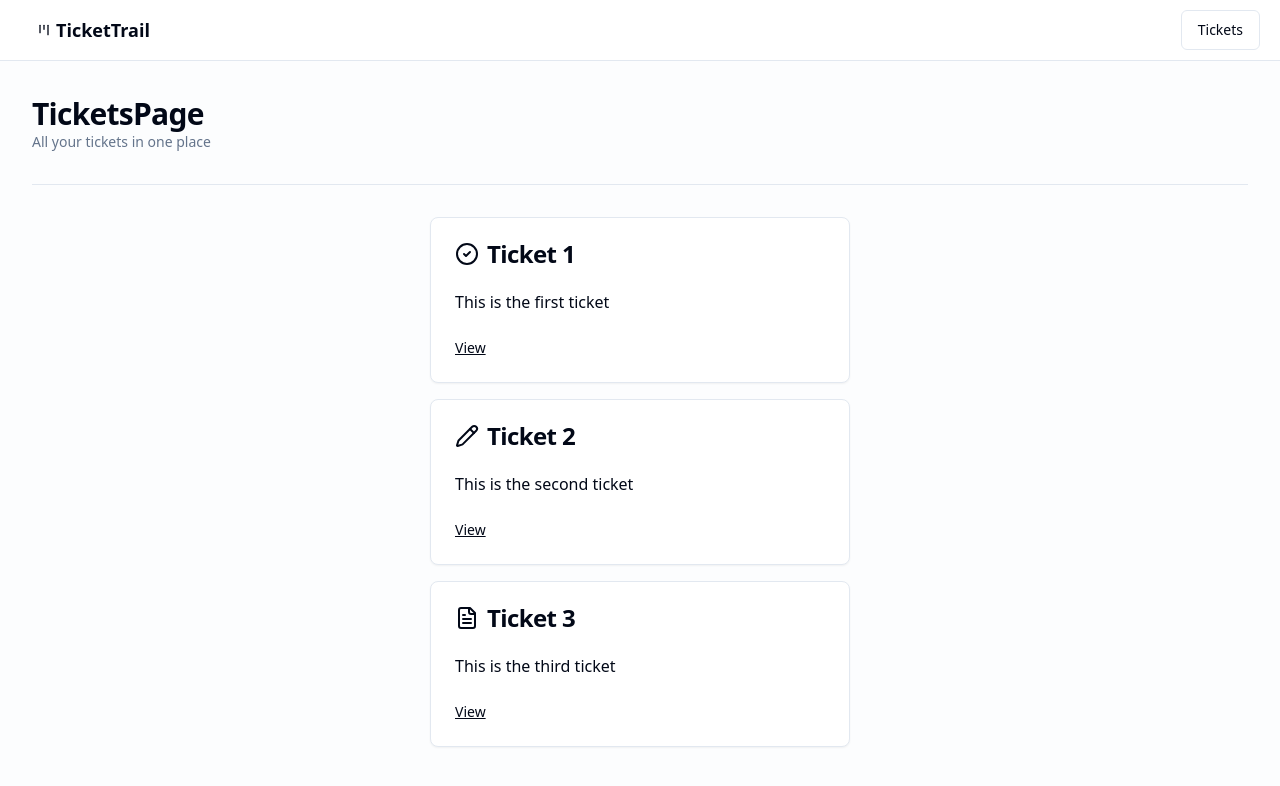
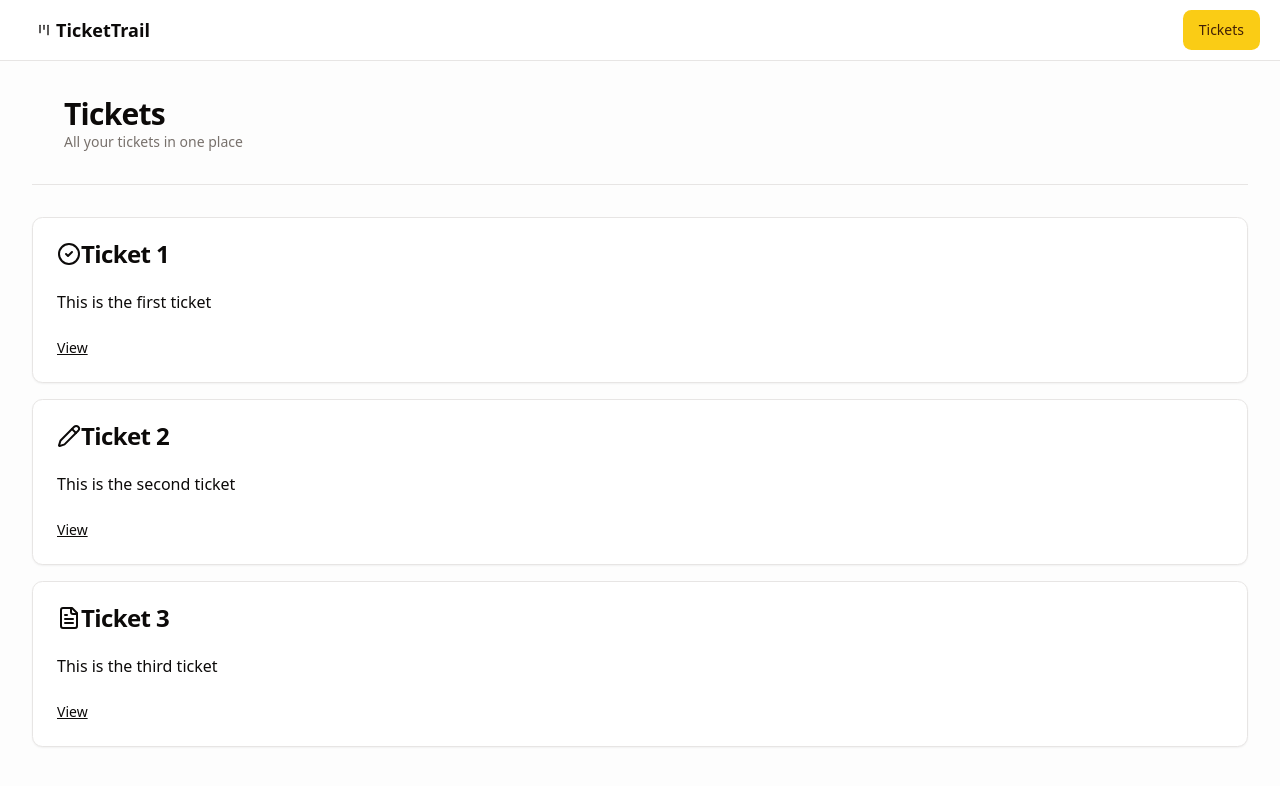
Before and after one commit to thewongdev/ticket-system-fullstack, a Next.js app: page /tickets in a window 1280 px wide. Shown: the top 786 px of the page. Built offline with nearby package versions, Linux system fonts and the light colour scheme.

Commit message:
feat: refactor layout and styling, add header and placeholder components

```diff
--- a/src/app/globals.css
+++ b/src/app/globals.css
@@ -2,114 +2,62 @@
 @tailwind components;
 @tailwind utilities;
 
-
-
 @layer base {
   :root {
+    --background: 0 0% 100%;
+    --foreground: 20 14.3% 4.1%;
+    --card: 0 0% 100%;
+    --card-foreground: 20 14.3% 4.1%;
+    --popover: 0 0% 100%;
+    --popover-foreground: 20 14.3% 4.1%;
+    --primary: 47.9 95.8% 53.1%;
+    --primary-foreground: 26 83.3% 14.1%;
+    --secondary: 60 4.8% 95.9%;
+    --secondary-foreground: 24 9.8% 10%;
+    --muted: 60 4.8% 95.9%;
+    --muted-foreground: 25 5.3% 44.7%;
+    --accent: 60 4.8% 95.9%;
+    --accent-foreground: 24 9.8% 10%;
+    --destructive: 0 84.2% 60.2%;
+    --destructive-foreground: 60 9.1% 97.8%;
+    --border: 20 5.9% 90%;
+    --input: 20 5.9% 90%;
+    --ring: 20 14.3% 4.1%;
+    --radius: 0.65rem;
+    --chart-1: 12 76% 61%;
+    --chart-2: 173 58% 39%;
+    --chart-3: 197 37% 24%;
+    --chart-4: 43 74% 66%;
+    --chart-5: 27 87% 67%;
+  }
 
-    --background: 0 0% 100%;
-
-    --foreground: 222.2 84% 4.9%;
-
-    --card: 0 0% 100%;
-
-    --card-foreground: 222.2 84% 4.9%;
-
-    --popover: 0 0% 100%;
-
-    --popover-foreground: 222.2 84% 4.9%;
-
-    --primary: 222.2 47.4% 11.2%;
-
-    --primary-foreground: 210 40% 98%;
-
-    --secondary: 210 40% 96.1%;
-
-    --secondary-foreground: 222.2 47.4% 11.2%;
-
-    --muted: 210 40% 96.1%;
-
-    --muted-foreground: 215.4 16.3% 46.9%;
-
-    --accent: 210 40% 96.1%;
-
-    --accent-foreground: 222.2 47.4% 11.2%;
-
-    --destructive: 0 84.2% 60.2%;
-
-    --destructive-foreground: 210 40% 98%;
-
-    --border: 214.3 31.8% 91.4%;
-
-    --input: 214.3 31.8% 91.4%;
-
-    --ring: 222.2 84% 4.9%;
-
-    --chart-1: 12 76% 61%;
-
-    --chart-2: 173 58% 39%;
-
-    --chart-3: 197 37% 24%;
-
-    --chart-4: 43 74% 66%;
-
-    --chart-5: 27 87% 67%;
-
-    --radius: 0.5rem
-  }
   .dark {
-
-    --background: 222.2 84% 4.9%;
-
-    --foreground: 210 40% 98%;
-
-    --card: 222.2 84% 4.9%;
-
-    --card-foreground: 210 40% 98%;
-
-    --popover: 222.2 84% 4.9%;
-
-    --popover-foreground: 210 40% 98%;
-
-    --primary: 210 40% 98%;
-
-    --primary-foreground: 222.2 47.4% 11.2%;
-
-    --secondary: 217.2 32.6% 17.5%;
-
-    --secondary-foreground: 210 40% 98%;
-
-    --muted: 217.2 32.6% 17.5%;
-
-    --muted-foreground: 215 20.2% 65.1%;
-
-    --accent: 217.2 32.6% 17.5%;
-
-    --accent-foreground: 210 40% 98%;
-
+    --background: 20 14.3% 4.1%;
+    --foreground: 60 9.1% 97.8%;
+    --card: 20 14.3% 4.1%;
+    --card-foreground: 60 9.1% 97.8%;
+    --popover: 20 14.3% 4.1%;
+    --popover-foreground: 60 9.1% 97.8%;
+    --primary: 47.9 95.8% 53.1%;
+    --primary-foreground: 26 83.3% 14.1%;
+    --secondary: 12 6.5% 15.1%;
+    --secondary-foreground: 60 9.1% 97.8%;
+    --muted: 12 6.5% 15.1%;
+    --muted-foreground: 24 5.4% 63.9%;
+    --accent: 12 6.5% 15.1%;
+    --accent-foreground: 60 9.1% 97.8%;
     --destructive: 0 62.8% 30.6%;
-
-    --destructive-foreground: 210 40% 98%;
-
-    --border: 217.2 32.6% 17.5%;
-
-    --input: 217.2 32.6% 17.5%;
-
-    --ring: 212.7 26.8% 83.9%;
-
+    --destructive-foreground: 60 9.1% 97.8%;
+    --border: 12 6.5% 15.1%;
+    --input: 12 6.5% 15.1%;
+    --ring: 35.5 91.7% 32.9%;
     --chart-1: 220 70% 50%;
-
     --chart-2: 160 60% 45%;
-
     --chart-3: 30 80% 55%;
-
     --chart-4: 280 65% 60%;
-
-    --chart-5: 340 75% 55%
+    --chart-5: 340 75% 55%;
   }
 }
-
-
 
 @layer base {
   * {
--- a/src/app/layout.tsx
+++ b/src/app/layout.tsx
@@ -1,10 +1,7 @@
 import "./globals.css";
-import { LucideKanban } from "lucide-react";
 import type { Metadata } from "next";
 import { Geist, Geist_Mono } from "next/font/google";
-import Link from "next/link";
-import { buttonVariants } from "@/components/ui/button";
-import { homePath, ticketsPath } from "@/paths";
+import { Header } from "@/components/header";
 
 const geistSans = Geist({
   variable: "--font-geist-sans",
@@ -31,33 +28,8 @@ export default function RootLayout({
       <body
         className={`${geistSans.variable} ${geistMono.variable} antialiased`}
       >
-        <nav
-          className=" animate-header-from-top
-        supports-backdrop-blur:bg-background/60
-        fixed left-0 right-0 top-0 z-20
-        border-b bg-background/95 backdrop-blur
-        w-full flex py-2.5 px-5 justify-between"
-        >
-          <div>
-            <Link
-              href={homePath()}
-              className={buttonVariants({ variant: "ghost" })}
-            >
-              <LucideKanban />
-              <h1 className="ml-[-4px] text-lg font-semibold">
-                TicketTrail
-              </h1>
-            </Link>
-          </div>
-          <div>
-            <Link
-              href={ticketsPath()}
-              className={buttonVariants({ variant: "outline" })}
-            >
-              Tickets
-            </Link>
-          </div>
-        </nav>
+        <Header />
+
         <main
           className="
           min-h-screen flex-1
--- a/src/app/page.tsx
+++ b/src/app/page.tsx
@@ -1,17 +1,14 @@
 import Link from "next/link";
+import { Heading } from "@/components/heading";
 import { ticketsPath } from "@/paths";
 
 const HomePage = () => {
   return (
     <div className="flex flex-1 flex-col gap-y-8">
-      <div>
-        <h2 className="text-3xl font-bold tracking-tight">
-          Home Page!!
-        </h2>
-        <p className="text-sm text-muted-foreground">
-          Your home place to start
-        </p>
-      </div>
+      <Heading
+        title="Home"
+        description="Your home place to start"
+      />
 
       <div className="flex-1 flex flex-col items-center">
         <Link
--- a/src/app/tickets/[ticketId]/page.tsx
+++ b/src/app/tickets/[ticketId]/page.tsx
@@ -1,4 +1,8 @@
+import Link from "next/link";
+import { Placeholder } from "@/components/placeholder";
+import { Button } from "@/components/ui/button";
 import { initialTickets } from "@/data";
+import { ticketsPath } from "@/paths";
 
 type TicketPageProps = {
   params: Promise<{
@@ -14,7 +18,19 @@ const TicketPage = async ({ params }: TicketPageProps) => {
   );
 
   if (!ticket) {
-    return <div>Ticket Not Found</div>;
+    return (
+      <Placeholder
+        label="Ticket Not Found"
+        button={
+          <Button
+            asChild
+            variant="outline"
+          >
+            <Link href={ticketsPath()}>Back to Tickets</Link>
+          </Button>
+        }
+      />
+    );
   }
 
   return (
--- a/src/app/tickets/page.tsx
+++ b/src/app/tickets/page.tsx
@@ -1,66 +1,21 @@
-import {
-  LucideCircleCheck,
-  LucideFileText,
-  LucidePencil,
-} from "lucide-react";
-import Link from "next/link";
-import {
-  Card,
-  CardContent,
-  CardFooter,
-  CardHeader,
-  CardTitle,
-} from "@/components/ui/card";
-import { Separator } from "@/components/ui/separator";
+import { Heading } from "@/components/heading";
 import { initialTickets } from "@/data";
-import { ticketPath } from "@/paths";
-
-const TICKET_ICONS = {
-  DONE: <LucideCircleCheck />,
-  IN_PROGRESS: <LucidePencil />,
-  OPEN: <LucideFileText />,
-};
+import { TicketItem } from "@/features/ticket/components/ticket-item";
 
 const TicketsPage = () => {
   return (
     <div className="flex flex-1 flex-col gap-y-8">
-      <div>
-        <h2 className="text-3xl font-bold tracking-tight">
-          TicketsPage
-        </h2>
-        <p className="text-sm text-muted-foreground">
-          All your tickets in one place
-        </p>
-      </div>
-
-      <Separator />
+      <Heading
+        title="Tickets"
+        description="All your tickets in one place"
+      />
 
       <div className="flex-1 flex flex-col items-center gap-y-4 animate-fade-in-from-top">
         {initialTickets.map((ticket) => (
-          <Card
+          <TicketItem
             key={ticket.id}
-            className="w-full max-w-[420px]"
-          >
-            <CardHeader>
-              <CardTitle className="flex gap-x-2">
-                <span>{TICKET_ICONS[ticket.status]}</span>
-                <span className="truncate">{ticket.title}</span>
-              </CardTitle>
-            </CardHeader>
-            <CardContent>
-              <span className="line-clamp-3 whitespace-break-spaces">
-                {ticket.content}
-              </span>
-            </CardContent>
-            <CardFooter>
-              <Link
-                href={ticketPath(ticket.id)}
-                className="text-sm underline"
-              >
-                View
-              </Link>
-            </CardFooter>
-          </Card>
+            ticket={ticket}
+          />
         ))}
       </div>
     </div>
--- /dev/null
+++ b/src/components/header.tsx
@@ -0,0 +1,38 @@
+import { LucideKanban } from "lucide-react";
+import Link from "next/link";
+import { buttonVariants } from "@/components/ui/button";
+import { homePath, ticketsPath } from "@/paths";
+
+const Header = () => {
+  return (
+    <nav
+      className=" animate-header-from-top
+        supports-backdrop-blur:bg-background/60
+        fixed left-0 right-0 top-0 z-20
+        border-b bg-background/95 backdrop-blur
+        w-full flex py-2.5 px-5 justify-between"
+    >
+      <div>
+        <Link
+          href={homePath()}
+          className={buttonVariants({ variant: "ghost" })}
+        >
+          <LucideKanban />
+          <h1 className="ml-[-4px] text-lg font-semibold">
+            TicketTrail
+          </h1>
+        </Link>
+      </div>
+      <div>
+        <Link
+          href={ticketsPath()}
+          className={buttonVariants({ variant: "default" })}
+        >
+          Tickets
+        </Link>
+      </div>
+    </nav>
+  );
+};
+
+export { Header };
--- /dev/null
+++ b/src/components/heading.tsx
@@ -0,0 +1,25 @@
+import { Separator } from "./ui/separator";
+
+type HeadingProps = {
+  title: string;
+  description?: string;
+};
+
+const Heading = ({ title, description }: HeadingProps) => {
+  return (
+    <>
+      <div className="px-8">
+        <h2 className="text-3xl font-bold tracking-tight">{title}</h2>
+        {description && (
+          <p className="text-sm text-muted-foreground">
+            {description}
+          </p>
+        )}
+      </div>
+
+      <Separator />
+    </>
+  );
+};
+
+export { Heading };
--- /dev/null
+++ b/src/components/placeholder.tsx
@@ -0,0 +1,28 @@
+import { LucideMessageSquareWarning } from "lucide-react";
+import React, { cloneElement } from "react";
+
+type PlaceholderProps = {
+  label: string;
+  icon?: React.ReactElement;
+  button?: React.ReactElement;
+};
+
+const Placeholder = ({
+  label,
+  icon = <LucideMessageSquareWarning />,
+  button = <div />,
+}: PlaceholderProps) => {
+  return (
+    <div className="flex flex-1 self-center flex-col justify-center items-center gap-y-2">
+      {cloneElement(icon, {
+        className: "w-12 h-12",
+      } as React.SVGProps<SVGSVGElement>)}
+      <h2 className="text-lg text-center">{label}</h2>
+      {cloneElement(button, {
+        className: "h-10",
+      } as React.HTMLAttributes<HTMLElement>)}
+    </div>
+  );
+};
+
+export { Placeholder };
--- /dev/null
+++ b/src/features/ticket/components/ticket-item.tsx
@@ -0,0 +1,46 @@
+import Link from "next/link";
+import {
+  Card,
+  CardContent,
+  CardFooter,
+  CardHeader,
+  CardTitle,
+} from "@/components/ui/card";
+import { TICKET_ICONS } from "@/features/ticket/constants";
+import { ticketPath } from "@/paths";
+import { Ticket } from "../types";
+
+type TicketItemProps = {
+  ticket: Ticket;
+};
+
+const TicketItem = ({ ticket }: TicketItemProps) => {
+  return (
+    <Card
+      key={ticket.id}
+      className="w-full max-w-[420px]"
+    >
+      <CardHeader>
+        <CardTitle className="flex gap-x-2">
+          <span>{TICKET_ICONS[ticket.status]}</span>
+          <span className="truncate">{ticket.title}</span>
+        </CardTitle>
+      </CardHeader>
+      <CardContent>
+        <span className="line-clamp-3 whitespace-break-spaces">
+          {ticket.content}
+        </span>
+      </CardContent>
+      <CardFooter>
+        <Link
+          href={ticketPath(ticket.id)}
+          className="text-sm underline"
+        >
+          View
+        </Link>
+      </CardFooter>
+    </Card>
+  );
+};
+
+export { TicketItem };
--- /dev/null
+++ b/src/features/ticket/constants.tsx
@@ -0,0 +1,13 @@
+import {
+  LucideCircleCheck,
+  LucideFileText,
+  LucidePencil,
+} from "lucide-react";
+
+const TICKET_ICONS = {
+  DONE: <LucideCircleCheck />,
+  IN_PROGRESS: <LucidePencil />,
+  OPEN: <LucideFileText />,
+};
+
+export { TICKET_ICONS };
--- /dev/null
+++ b/src/features/ticket/types.ts
@@ -0,0 +1,8 @@
+export type TicketStatus = "DONE" | "IN_PROGRESS" | "OPEN";
+
+export type Ticket = {
+  id: string;
+  title: string;
+  content: string;
+  status: TicketStatus;
+};
```
